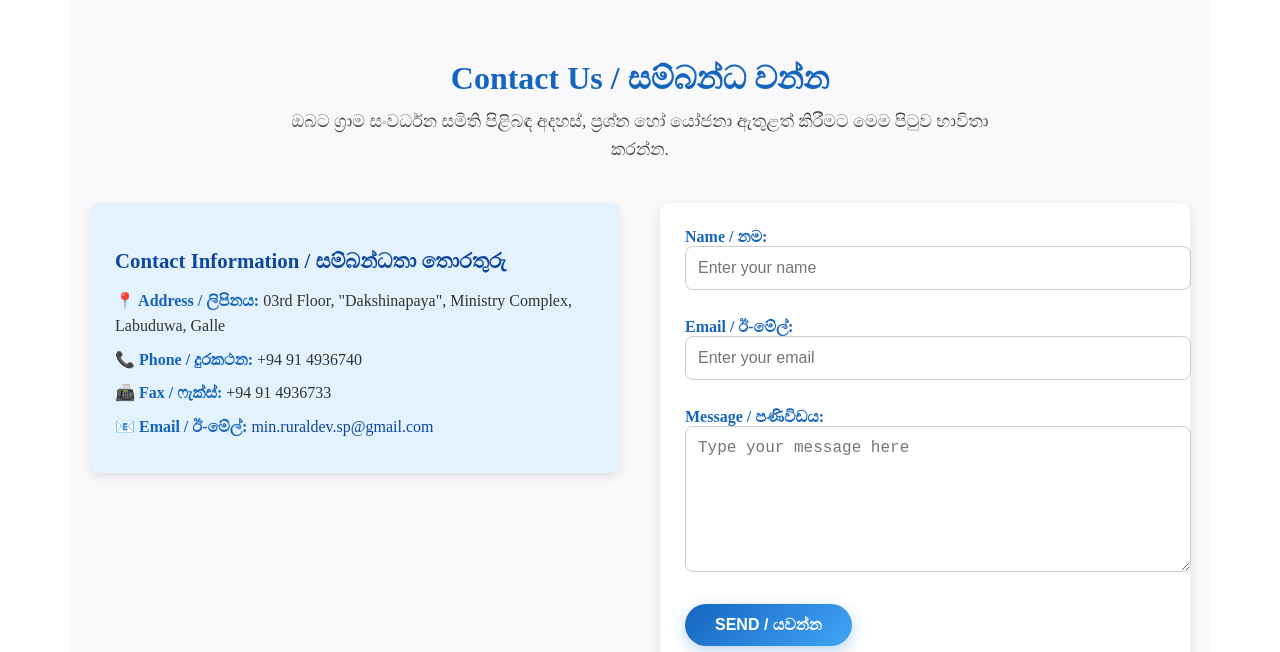
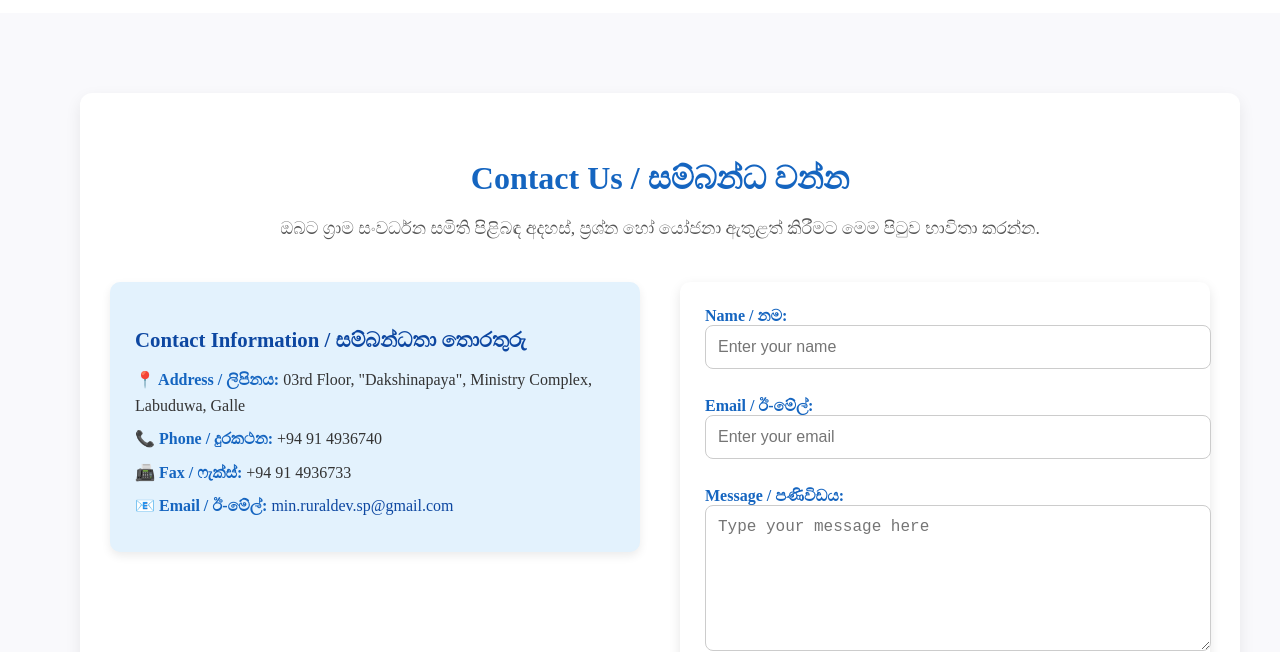
Before and after one commit to Ministry-of-Sports-Southern-Province/Ruralde-info-system, a React (Vite) app: page / in a window 1280 px wide. Shown: the part 1407-2059 px from the top of the page. Built offline with nearby package versions, Linux system fonts and the light colour scheme.

Commit message:
update contactus

```diff
--- a/src/contact/contact.css
+++ b/src/contact/contact.css
@@ -1,15 +1,27 @@
 /* ============================
-   Contact Page Styles
+   Contact Page Container
    ============================ */
 
+.contact-wrapper {
+  width: 100%;
+  background: #f9f9fc;
+  padding: 80px 20px;
+  margin-top: 60px; /* ✅ keeps distance from previous section (About) */
+  position: relative;
+  z-index: 1; /* prevents overlay issues */
+}
+
+/* Inner container */
 .contact-container {
   max-width: 1100px;
   margin: 0 auto;
-  padding: 80px 20px;
-  background-color: #f9f9fc;
+  background: #ffffff;
+  padding: 40px 30px;
   border-radius: 12px;
+  box-shadow: 0 6px 16px rgba(0, 0, 0, 0.08);
 }
 
+/* Header */
 .contact-container h2 {
   text-align: center;
   color: #1565c0;
@@ -19,13 +31,14 @@
 
 .contact-intro {
   text-align: center;
-  color: #444;
-  max-width: 700px;
-  margin: 0 auto 40px;
+  color: #555;
+  margin-bottom: 40px;
   line-height: 1.6;
 }
 
-/* === Layout for Info + Form === */
+/* ============================
+   Layout for Info + Form
+   ============================ */
 .contact-content {
   display: flex;
   justify-content: space-between;
@@ -37,11 +50,11 @@
 /* === Contact Info === */
 .contact-info {
   flex: 1;
-  min-width: 280px;
+  min-width: 300px;
   background: #e3f2fd;
   padding: 25px;
   border-radius: 10px;
-  box-shadow: 0 4px 10px rgba(0, 0, 0, 0.1);
+  box-shadow: 0 4px 10px rgba(0, 0, 0, 0.08);
 }
 
 .contact-info h3 {
@@ -73,7 +86,7 @@
 /* === Contact Form === */
 .contact-form {
   flex: 1;
-  min-width: 280px;
+  min-width: 300px;
   background: #ffffff;
   padding: 25px;
   border-radius: 10px;
@@ -128,9 +141,8 @@
 }
 
 /* ============================
-   Responsive Design
+   Responsive Fix
    ============================ */
-
 @media (max-width: 992px) {
   .contact-content {
     flex-direction: column;
@@ -144,7 +156,17 @@
   }
 }
 
+/* Small Mobile Fix (main issue solved here) */
 @media (max-width: 600px) {
+  .contact-wrapper {
+    padding: 60px 15px;
+    margin-top: 40px; /* ✅ adds more gap so it doesn’t touch About */
+  }
+
+  .contact-container {
+    padding: 25px 15px;
+  }
+
   .contact-container h2 {
     font-size: 1.6rem;
   }
--- a/src/contact/contact.jsx
+++ b/src/contact/contact.jsx
@@ -4,7 +4,8 @@ import "../contact/contact.css";
 
 export default function Contact() {
   return (
-    <section className="contact-container">
+    <section id="contact-section" className="contact-wrapper">
+      <div className="contact-container">
         <h2>Contact Us / සම්බන්ධ වන්න</h2>
         <p className="contact-intro">
           ඔබට ග්‍රාම සංවර්ධන සමිති පිළිබඳ අදහස්, ප්‍රශ්න හෝ යෝජනා ඇතුළත් කිරීමට
@@ -75,6 +76,7 @@ export default function Contact() {
             </button>
           </form>
         </div>
+      </div>
     </section>
   );
 }
```
Lines whose indentation alone changed are shown as unchanged.
